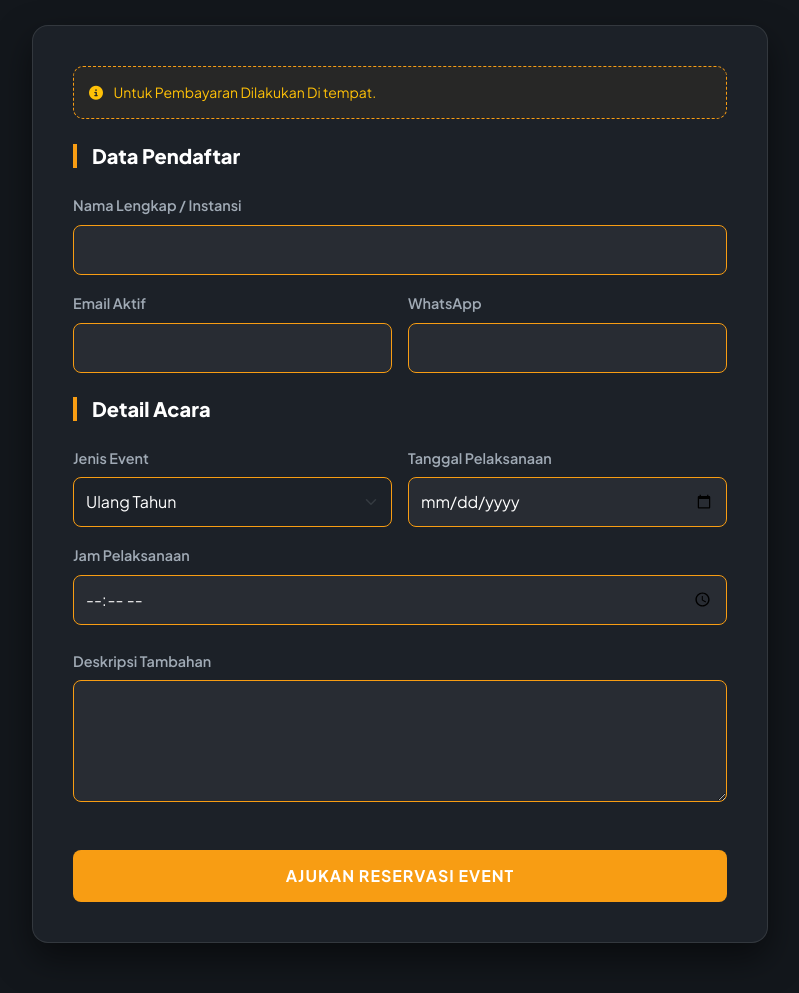
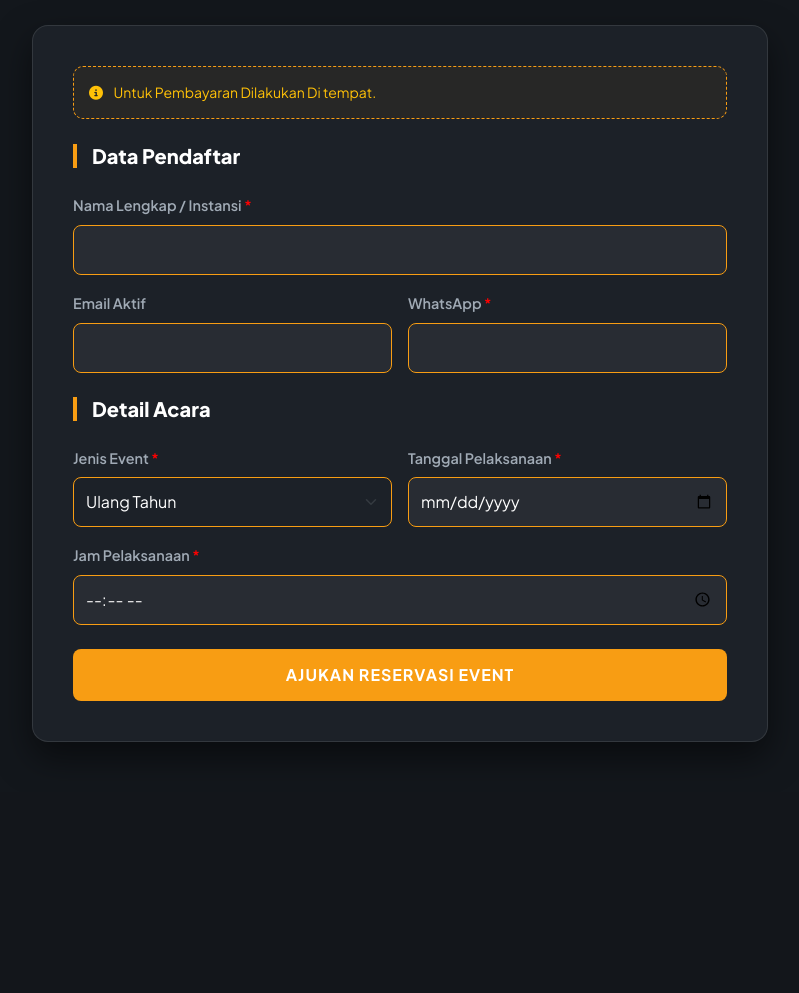
Before and after one commit to ifantrijm/jocafe-reservation-system, a PHP site: page /reservasi/event.php in a window 1280 px wide. Shown: the part 173-1166 px from the top of the page, without its empty margins (240-1039 px from the left). After the commit the page ends 915 px from the top, so only its background shows below. Run offline with PHP 8.4, Linux system fonts and the light colour scheme.

Commit message:
new progres

```diff
--- a/reservasi/event.php
+++ b/reservasi/event.php
@@ -89,17 +89,17 @@ if (isset($_POST['ajukan_event'])) {
 
                         <h5 class="section-title">Data Pendaftar</h5>
                         <div class="mb-3">
-                            <label class="form-label" >Nama Lengkap / Instansi</label>
+                            <label class="form-label" >Nama Lengkap / Instansi <span style="color: red;">*</span></label>
                             <input type="text" name="nama_pendaftar" class="form-control"  required>
                         </div>
 
                         <div class="row g-3 mb-4">
                             <div class="col-md-6">
                                 <label class="form-label">Email Aktif</label>
-                                <input type="email" name="email" class="form-control" required>
+                                <input type="email" name="email" class="form-control" >
                             </div>
                             <div class="col-md-6">
-                                <label class="form-label">WhatsApp</label>
+                                <label class="form-label">WhatsApp <span style="color: red;">*</span></label>
                                 <input type="text" name="no_telp" class="form-control" required>
                             </div>
                         </div>
@@ -107,7 +107,7 @@ if (isset($_POST['ajukan_event'])) {
                         <h5 class="section-title">Detail Acara</h5>
                         <div class="row g-3 mb-3">
                             <div class="col-md-6">
-                                <label class="form-label">Jenis Event</label>
+                                <label class="form-label">Jenis Event <span style="color: red;">*</span></label>
                                 <select name="jenis_event" class="form-select" style="background-color: var(--bg-card); border-color:var(--accent-gold);" required>
                                     <option value="Birthday">Ulang Tahun</option>
                                     <option value="Meeting">Rapat / Gathering</option>
@@ -116,20 +116,16 @@ if (isset($_POST['ajukan_event'])) {
                                 </select>
                             </div>
                             <div class="col-md-6">
-                                <label class="form-label">Tanggal Pelaksanaan</label>
+                                <label class="form-label">Tanggal Pelaksanaan <span style="color: red;">*</span></label>
                                 <input type="date" name="tanggal_event" class="form-control" required>
                             </div>
                         </div>
 
                         <div class="mb-4">
-                            <label class="form-label">Jam Pelaksanaan</label>
+                            <label class="form-label">Jam Pelaksanaan <span style="color: red;">*</span></label>
                             <input type="time" name="jam_event" class="form-control" required>
                         </div>
 
-                        <div class="mb-5">
-                            <label class="form-label">Deskripsi Tambahan</label>
-                            <textarea name="deskripsi" class="form-control" rows="4" style="border-color:var(--accent-gold);"></textarea>
-                        </div>
 
                         <button type="submit" name="ajukan_event" class="btn btn-gold">Ajukan Reservasi Event</button>
                     </form>
--- a/reservasi/nota.php
+++ b/reservasi/nota.php
@@ -61,7 +61,7 @@ $data = mysqli_fetch_assoc($query);
         </div>
         <div class="d-flex justify-content-between mb-2">
             <span>Waktu:</span>
-            <span><?= $data['jam_mulai']; ?> - <?= $data['jam_selesai']; ?> WIB</span>
+            <span><?= $data['jam_mulai']; ?> WIB - Selesai</span>
         </div>
 
         <div class="line"></div>
```
Also changed, not shown: reservasi/room.php (+7 -25 lines), assets/img/bukti/1779011298_Screenshot 2026-05-17 153603.png (added), assets/img/bukti/1779011345_Screenshot 2026-05-17 153603.png (added), assets/img/bukti/1779011422_Screenshot 2026-05-17 153603.png (added), assets/img/bukti/1779011476_Screenshot 2026-05-17 153603.png (added), assets/img/bukti/1779011535_Screenshot 2026-05-17 153603.png (added), assets/img/bukti/1779011868_Screenshot 2023-09-12 181847.png (added).
